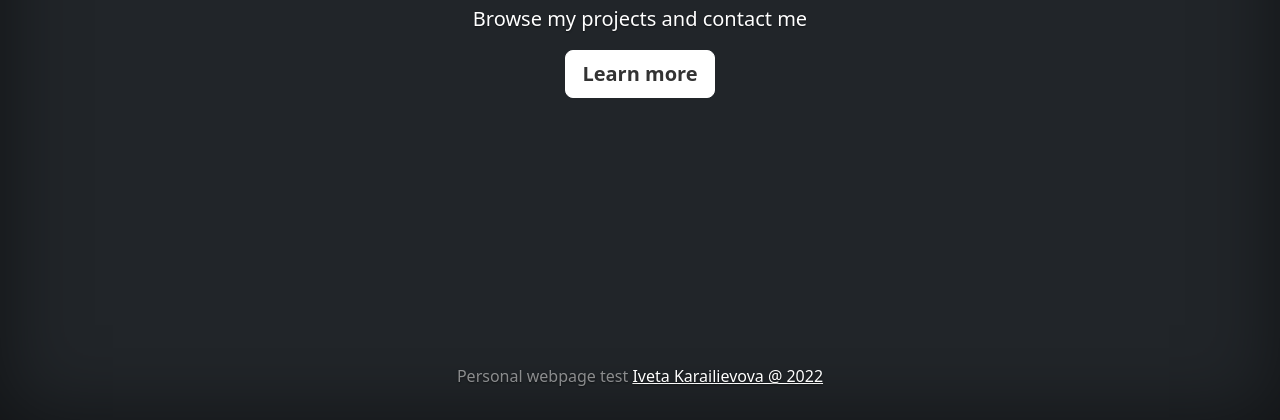
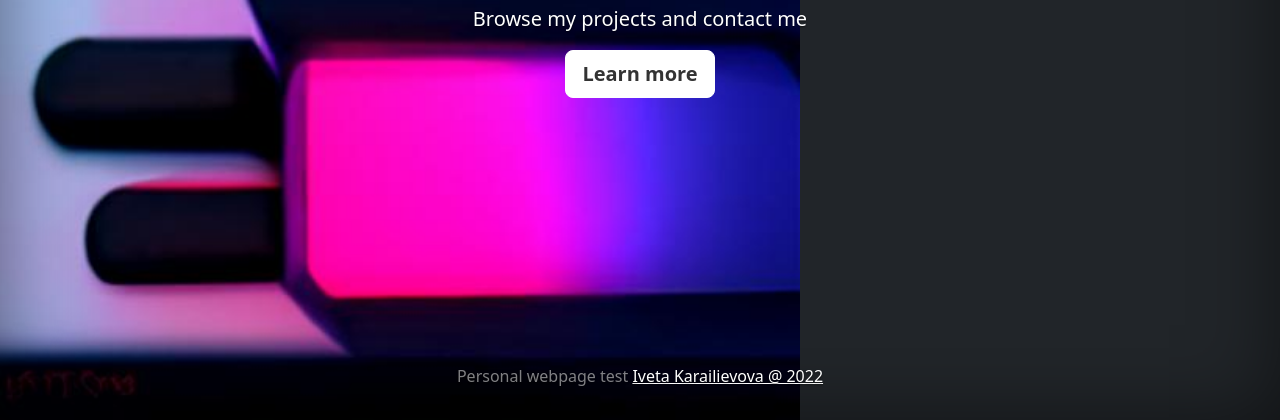
Before and after one commit to Ivet13/portfolio, a website built with Parcel: page index.html in a window 1280 px wide. Shown: the part 380-800 px from the top of the page. Built offline with nearby package versions, Linux system fonts and the light colour scheme.

Commit message:
body background

```diff
--- a/css/custom.css
+++ b/css/custom.css
@@ -6,3 +6,9 @@ social media icons
 font-size: 2rem;
 
 }
+
+body{
+    background-image: url('/img/background.jpg');
+    background-repeat:no-repeat;
+    background-size:contain;
+}
```
Also changed, not shown: img/background.jpg (added).
